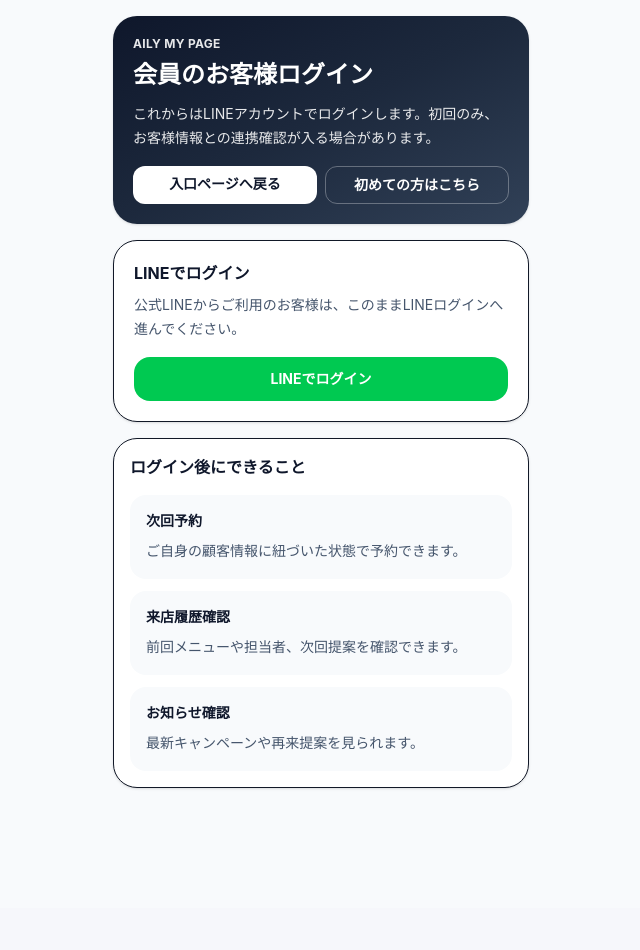
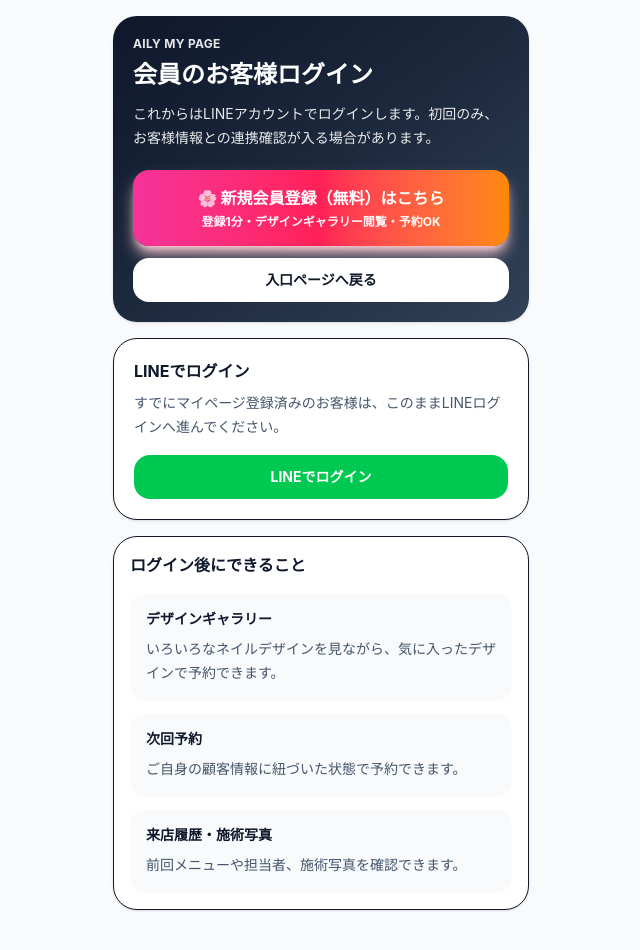
Before and after one commit to madeo2222-coder/Aily-nail-kartte, a Next.js app: page /customer-app/login in a window 1280 px wide. Shown: the top 950 px of the page, without its empty margins (319-959 px from the left). Before the commit the page ends 908 px from the top, so only its background shows below. Built offline with nearby package versions, Linux system fonts and the light colour scheme.

Commit message:
Improve customer login new registration CTA

```diff
--- a/app/customer-app/login/page.tsx
+++ b/app/customer-app/login/page.tsx
@@ -92,25 +92,31 @@ function CustomerAppLoginPageContent() {
           <div className="text-xs font-bold tracking-wide opacity-90">
             AILY MY PAGE
           </div>
+
           <h1 className="mt-2 text-2xl font-bold leading-tight">
             会員のお客様ログイン
           </h1>
+
           <p className="mt-3 text-sm leading-6 text-white/90">
             これからはLINEアカウントでログインします。初回のみ、お客様情報との連携確認が入る場合があります。
           </p>
 
-          <div className="mt-4 grid grid-cols-1 gap-2 sm:grid-cols-2">
+          <div className="mt-5 space-y-3">
+            <Link
+              href="/customer-intake"
+              className="block rounded-2xl bg-gradient-to-r from-pink-500 via-rose-500 to-orange-400 px-4 py-4 text-center text-base font-black text-white shadow-lg shadow-rose-200"
+            >
+              🌸 新規会員登録（無料）はこちら
+              <div className="mt-1 text-xs font-bold text-white/95">
+                登録1分・デザインギャラリー閲覧・予約OK
+              </div>
+            </Link>
+
             <Link
               href="/customer-app"
-              className="rounded-xl bg-white px-4 py-2 text-center text-sm font-bold text-slate-900"
+              className="block rounded-2xl bg-white px-4 py-3 text-center text-sm font-bold text-slate-900"
             >
               入口ページへ戻る
-            </Link>
-            <Link
-              href="/customer-intake"
-              className="rounded-xl border border-white/30 px-4 py-2 text-center text-sm font-bold text-white"
-            >
-              初めての方はこちら
             </Link>
           </div>
         </section>
@@ -119,8 +125,9 @@ function CustomerAppLoginPageContent() {
           <div className="text-base font-bold text-slate-900">
             LINEでログイン
           </div>
+
           <p className="mt-2 text-sm leading-6 text-slate-600">
-            公式LINEからご利用のお客様は、このままLINEログインへ進んでください。
+            すでにマイページ登録済みのお客様は、このままLINEログインへ進んでください。
           </p>
 
           {pendingDisplayName ? (
@@ -164,6 +171,15 @@ function CustomerAppLoginPageContent() {
 
           <div className="mt-4 grid grid-cols-1 gap-3">
             <div className="rounded-2xl bg-slate-50 p-4">
+              <div className="text-sm font-bold text-slate-900">
+                デザインギャラリー
+              </div>
+              <div className="mt-2 text-sm leading-6 text-slate-600">
+                いろいろなネイルデザインを見ながら、気に入ったデザインで予約できます。
+              </div>
+            </div>
+
+            <div className="rounded-2xl bg-slate-50 p-4">
               <div className="text-sm font-bold text-slate-900">次回予約</div>
               <div className="mt-2 text-sm leading-6 text-slate-600">
                 ご自身の顧客情報に紐づいた状態で予約できます。
@@ -172,19 +188,10 @@ function CustomerAppLoginPageContent() {
 
             <div className="rounded-2xl bg-slate-50 p-4">
               <div className="text-sm font-bold text-slate-900">
-                来店履歴確認
+                来店履歴・施術写真
               </div>
               <div className="mt-2 text-sm leading-6 text-slate-600">
-                前回メニューや担当者、次回提案を確認できます。
-              </div>
-            </div>
-
-            <div className="rounded-2xl bg-slate-50 p-4">
-              <div className="text-sm font-bold text-slate-900">
-                お知らせ確認
-              </div>
-              <div className="mt-2 text-sm leading-6 text-slate-600">
-                最新キャンペーンや再来提案を見られます。
+                前回メニューや担当者、施術写真を確認できます。
               </div>
             </div>
           </div>
```
